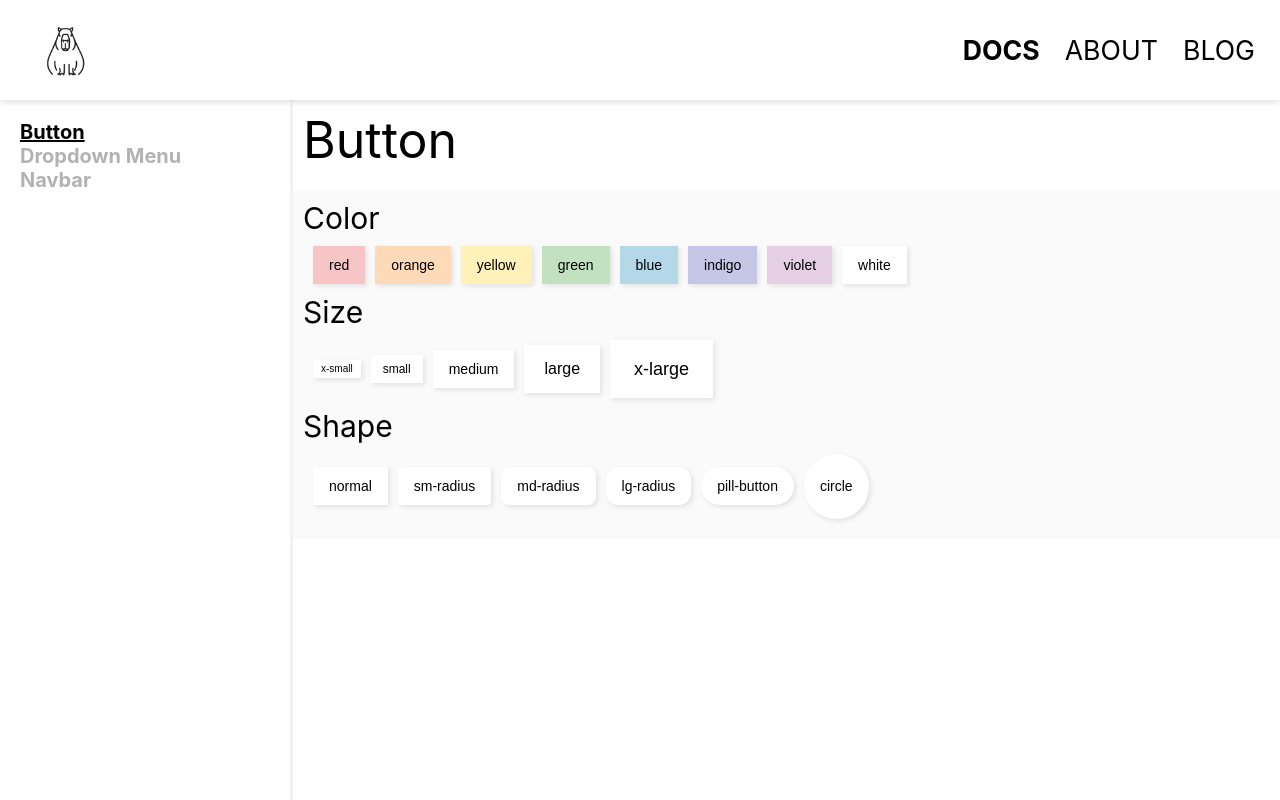
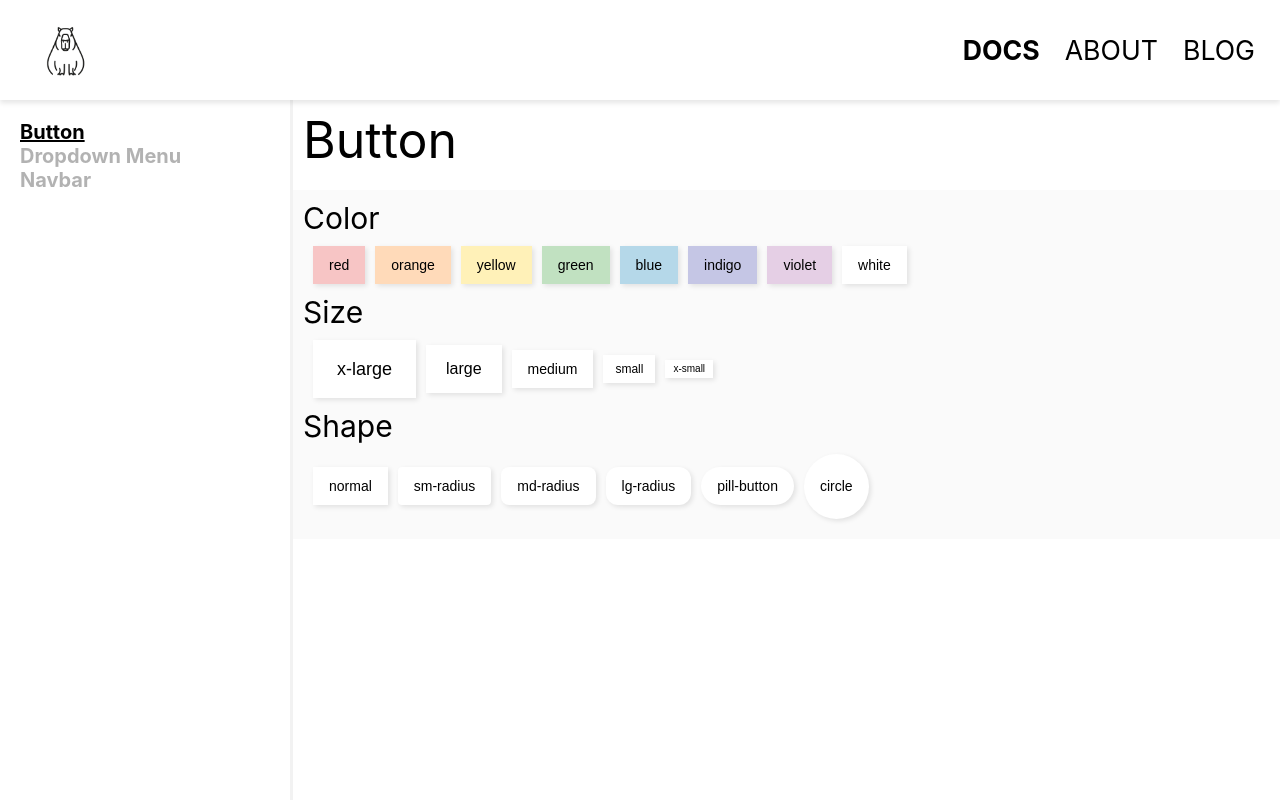
Before and after one commit to iven-yao/CapybaraUI, a React (Vite) app: page /capybaraui/docs/button in a window 1280 px wide. Built offline with nearby package versions, Linux system fonts and the light colour scheme.

Commit message:
fix assets path

```diff
--- a/src/components/Button/ButtonDocs.tsx
+++ b/src/components/Button/ButtonDocs.tsx
@@ -20,11 +20,11 @@ const ButtonDocs = () => {
 
                 <div style={{fontSize:'30px'}}>Size</div>
                 <div style={{padding:'10px', display:'flex', gap:'10px', alignItems:'center'}}>
+                    <Button size="xl">x-large</Button>
+                    <Button size="lg">large</Button>
+                    <Button size="md">medium</Button>
+                    <Button size="sm">small</Button>
                     <Button size="xs">x-small</Button>
-                    <Button size="sm">small</Button>
-                    <Button size="md">medium</Button>
-                    <Button size="lg">large</Button>
-                    <Button size="xl">x-large</Button>
                 </div>
 
                 <div style={{fontSize:'30px'}}>Shape</div>
--- a/src/components/Home/Home.tsx
+++ b/src/components/Home/Home.tsx
@@ -1,4 +1,4 @@
-import fullLogo from '../../../public/fulllogo1000x250.png'
+import fullLogo from '../../assets/fullLogo1000x250.png'
 import './Home.scss';
 
 const Home = () => {
--- a/src/components/Layout/Layout.tsx
+++ b/src/components/Layout/Layout.tsx
@@ -1,6 +1,6 @@
 import { Link, Outlet } from "react-router-dom";
 import Navbar from "../Navbar";
-import logo from '../../../public/logo500.png';
+import logo from '../../assets/logo500.png';
 import './Layout.scss';
 
 // Layout component
```
Also changed, not shown: src/assets/fullLogo1000x250.png (renamed from public/fullLogo1000x250.png), src/assets/logo500.png (renamed from public/logo500.png).
